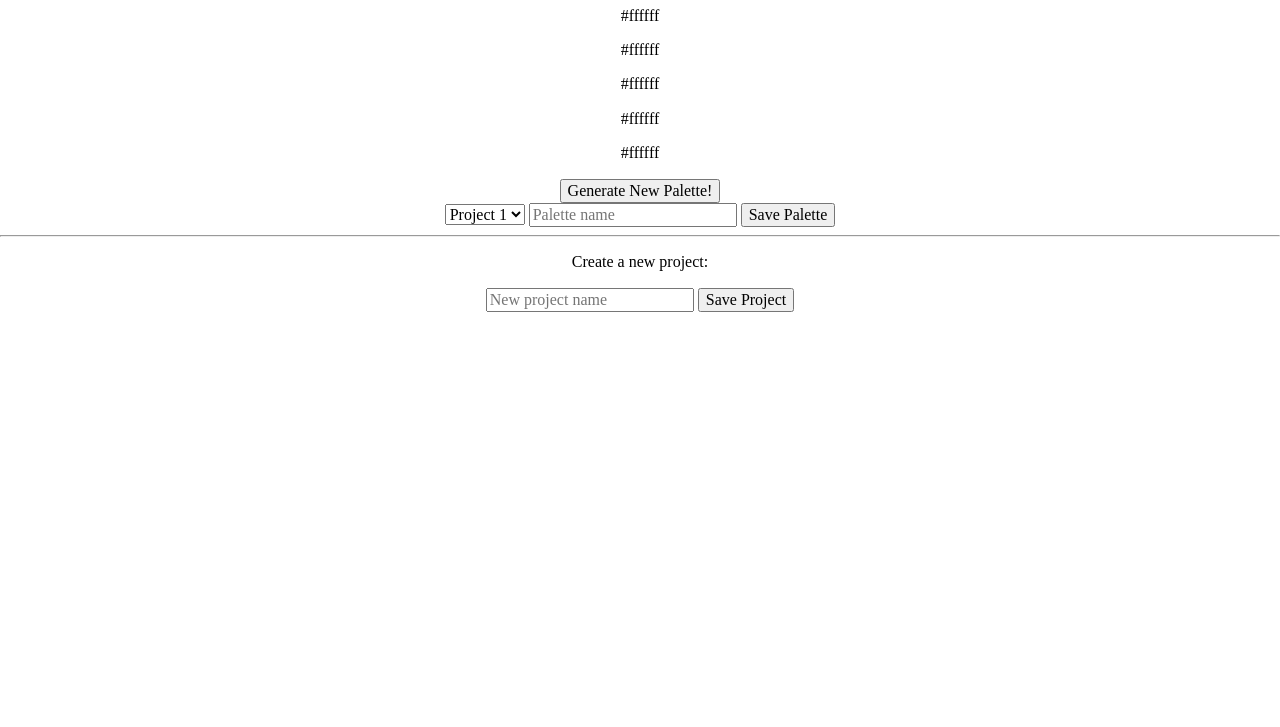
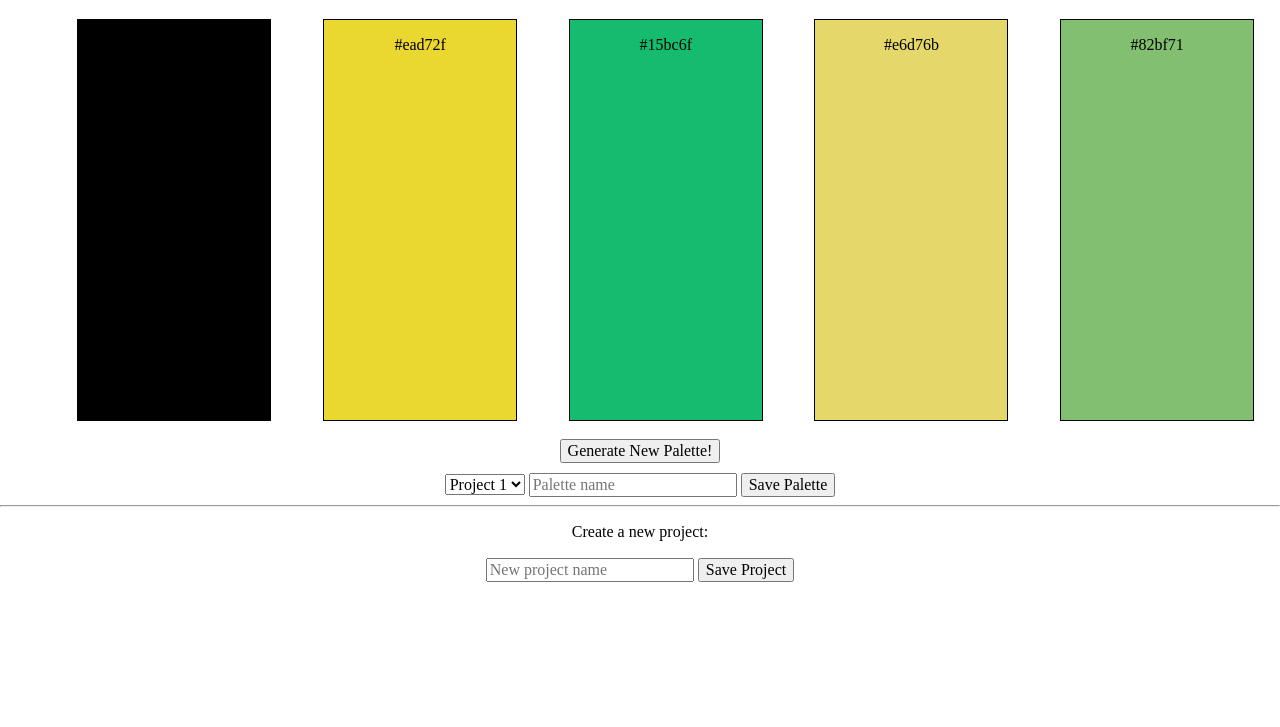
Before and after one commit to CamBuscher/palette-picker, a website: page public/index.html in a window 1280 px wide. Shown: the part 73-800 px from the top of the page. Drawn offline with nearby package versions, Linux system fonts and the light colour scheme.

Commit message:
Boxes can now randomly generate colors, and only on boxes that are not locked.

```diff
--- a/public/css/styles.css
+++ b/public/css/styles.css
@@ -3,6 +3,25 @@ body {
 }
 
 h1 {
-  background-color: rgb(0, 0, 0);
-  color: white;
+  padding-bottom: 10px;
+  border-bottom: 2px solid black;
+  color: black;
 }
+
+.colors-container {
+  width: 100%;
+  height: 400px;
+  display: flex;
+  justify-content: space-around;
+  margin-bottom: 20px;
+}
+
+.color-box {
+  width: 15%;
+  height: 100%;
+  border: 1px solid black;
+}
+
+.generate {
+  margin-bottom: 10px;
+}
--- a/public/index.html
+++ b/public/index.html
@@ -11,24 +11,12 @@
 <body>
   <h1>Palette Picker</h1>
   <div class='colors-container'>
-    <div class='color-box color-1'>
-      <p>#ffffff</p>
-    </div>
-    <div class='color-box color-2'>
-      <p>#ffffff</p>
-    </div>
-    <div class='color-box color-3'>
-      <p>#ffffff</p>
-    </div>
-    <div class='color-box color-4'>
-      <p>#ffffff</p>
-    </div>
-    <div class='color-box color-5'>
-      <p>#ffffff</p>
+    <div class='color-box box6' style="background-color:#92cd00">
+      <p>#92cd00</p>
     </div>
   </div>
 
-  <button>Generate New Palette!</button>
+  <button class='generate'>Generate New Palette!</button>
 
   <form action="">
     <select name="" id="">
--- a/public/js/scripts.js
+++ b/public/js/scripts.js
@@ -1,4 +1,52 @@
 $(document).ready(() => {
-  console.log('yo')
 
+  const boxes = {
+    box1 : {
+      'locked': true,
+      'color': '#000000'
+    },
+    box2 : {
+      'locked': false,
+      'color': null
+    },
+    box3 : {
+      'locked': false,
+      'color': null
+    },
+    box4 : {
+      'locked': false,
+      'color': null
+    },
+    box5 : {
+      'locked': false,
+      'color': null
+    }
+  }
+
+  function appendBox(box, color) {
+    const style = 'background-color:' + color
+    $('.colors-container').append(`
+      <div class='color-box' class=${box} style=${style}>
+        <p>${color}</p>
+      </div>
+    `)
+  }
+
+  const hexGenerator = () => '#' + ('000000' + (Math.random() * 0xFFFFFF << 0).toString(16)).slice(-6)
+
+  function generateColors() {
+    $('.colors-container').html(`<div></div>`)
+    Object.keys(boxes).forEach(box => {
+      console.log(box)
+      if (boxes[box].locked) {
+        appendBox(box, boxes[box].color)
+      } else {
+        const color = hexGenerator()
+
+        appendBox(box, color)
+      }
+    })
+  }
+
+  generateColors()
 })
```
